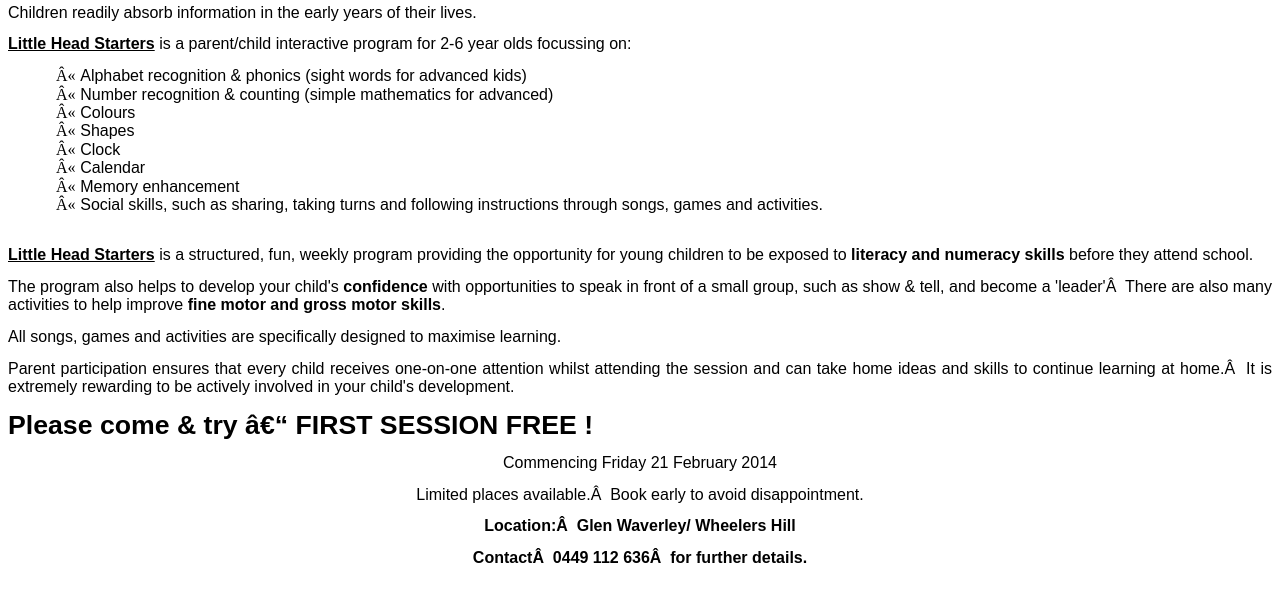
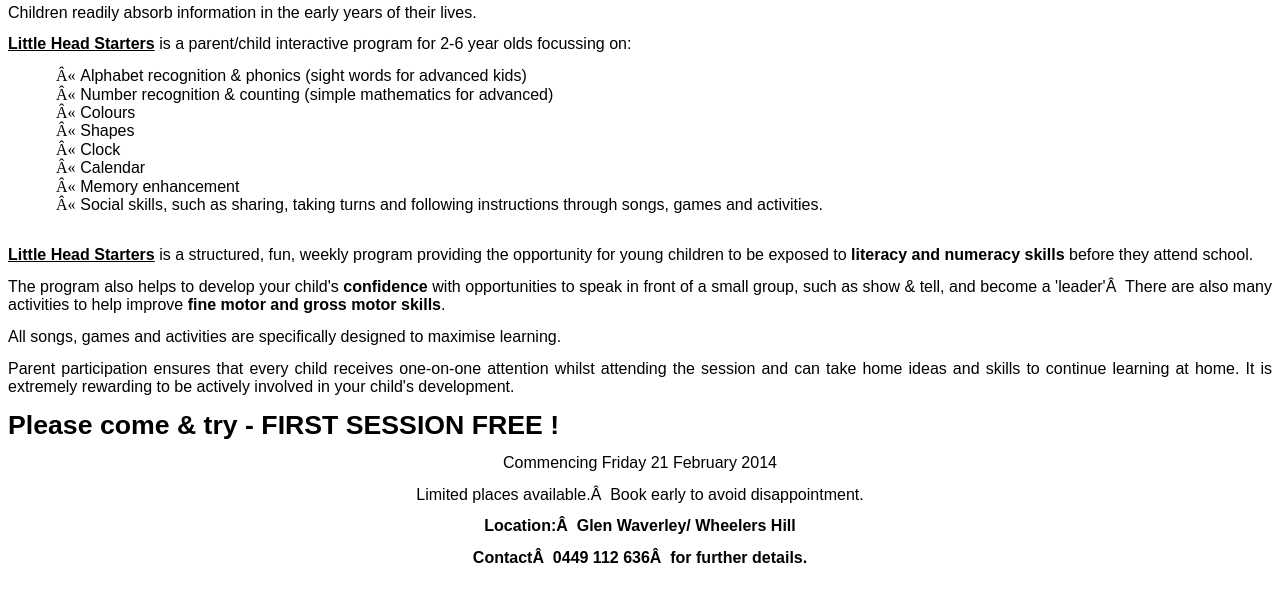
Before and after one commit to shiraz29/Starters, a plain HTML site: page index.html in a window 1280 px wide. Shown: the part 128-730 px from the top of the page. Drawn offline with Linux system fonts and the light colour scheme.

Commit message:
Update index.html

```diff
--- a/index.html
+++ b/index.html
@@ -174,11 +174,11 @@
 <p class=MsoNormal style='text-align:justify'><span style='font-size:12.0pt;
 line-height:115%;font-family:"Arial","sans-serif"'>Parent participation ensures
 that every child receives one-on-one attention whilst attending the session and
-can take home ideas and skills to continue learning at home.  It is extremely rewarding
+can take home ideas and skills to continue learning at home.  It is extremely rewarding
 to be actively involved in your child's development.</span></p>
 
 <p class=MsoNormal><b><span style='font-size:20.0pt;line-height:115%;
-font-family:"Arial","sans-serif"'>Please come &amp; try – FIRST SESSION FREE !</span></b></p>
+font-family:"Arial","sans-serif"'>Please come &amp; try - FIRST SESSION FREE !</span></b></p>
 
 <p class=MsoNormal align=center style='text-align:center'><span
 style='font-size:12.0pt;line-height:115%;font-family:"Arial","sans-serif"'>Commencing
```
